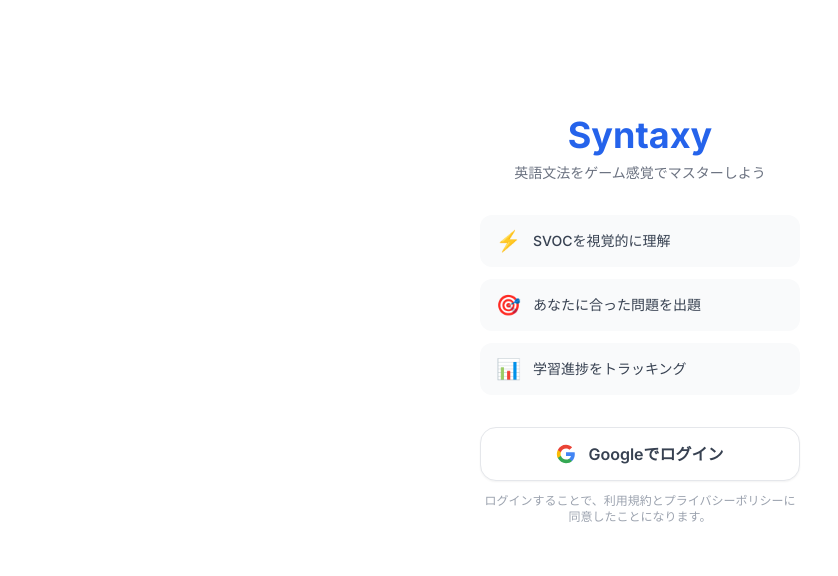
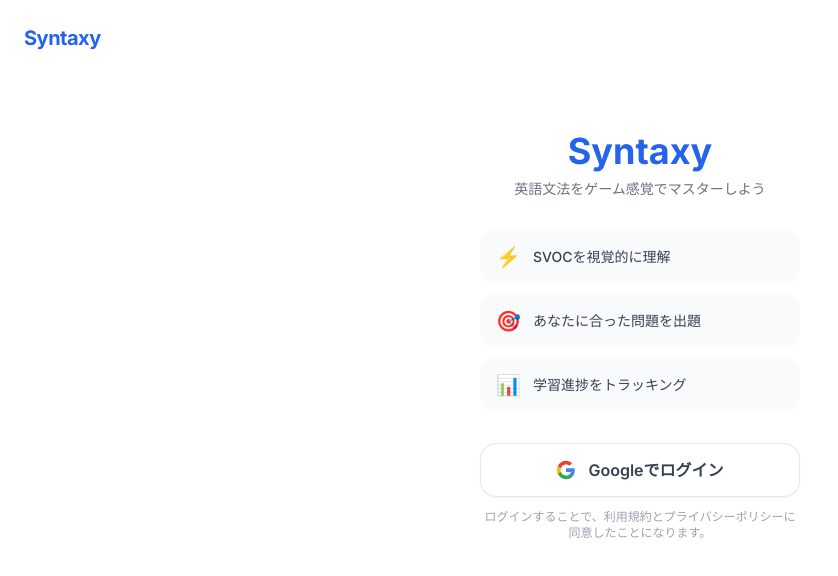
Before and after one commit to Ken25044/syntaxy, a React (Vite) app: page /login in a window 1280 px wide. Shown: the top 576 px of the page, without its empty margins (0-838 px from the left). Built offline with nearby package versions, Linux system fonts and the light colour scheme; no server answers.

Commit message:
feat: show logo on all screens to navigate home

```diff
--- a/src/components/layout/Header.tsx
+++ b/src/components/layout/Header.tsx
@@ -1,12 +1,10 @@
-import { Link, useLocation } from 'react-router-dom';
+import { Link } from 'react-router-dom';
 import { useAuth } from '../../contexts/AuthContext';
 
 export default function Header() {
   const { user } = useAuth();
-  const location = useLocation();
 
-  // クイズ中はヘッダーを非表示
-  if (location.pathname.startsWith('/quiz')) return null;
+  // 常にヘッダーを表示し、ロゴからホームに戻れるようにする
 
   return (
     <header className="sticky top-0 z-40 bg-white/80 backdrop-blur-md border-b border-gray-100">
--- a/src/pages/LoginPage.tsx
+++ b/src/pages/LoginPage.tsx
@@ -1,6 +1,6 @@
 import { useState } from 'react';
 import { GoogleAuthProvider, signInWithPopup } from 'firebase/auth';
-import { useNavigate } from 'react-router-dom';
+import { useNavigate, Link } from 'react-router-dom';
 import { auth } from '../lib/firebase';
 
 export default function LoginPage() {
@@ -24,9 +24,13 @@
   };
 
   return (
-    <div className="min-h-[80vh] flex flex-col items-center justify-center space-y-8 px-4">
+    <div className="relative min-h-[80vh] flex flex-col items-center justify-center space-y-8 px-4">
+      {/* どこからでもホームに戻れるロゴ（左上） */}
+      <Link to="/" className="absolute top-4 left-4 sm:top-6 sm:left-6 flex items-center gap-2">
+        <span className="text-xl font-bold text-primary-600 tracking-tight">Syntaxy</span>
+      </Link>
       {/* ロゴ */}
-      <div className="text-center">
+      <div className="text-center mt-12">
         <h1 className="text-4xl font-bold text-primary-600 mb-2">Syntaxy</h1>
         <p className="text-gray-500 text-sm">英語文法をゲーム感覚でマスターしよう</p>
       </div>
--- a/src/pages/OnboardingPage.tsx
+++ b/src/pages/OnboardingPage.tsx
@@ -1,4 +1,5 @@
 import { useState } from 'react';
+import { Link } from 'react-router-dom';
 import { useAuth } from '../contexts/AuthContext';
 import { updateUserProfile } from '../services/userService';
 
@@ -47,8 +48,13 @@
   }
 
   return (
-    <div className="min-h-screen bg-white px-5 py-12 flex flex-col max-w-md mx-auto">
-      <div className="flex-1 space-y-8">
+    <div className="relative min-h-screen bg-white px-5 py-12 flex flex-col max-w-md mx-auto">
+      {/* どこからでもホームに戻れるロゴ（左上） */}
+      <Link to="/" className="absolute top-4 left-4 sm:top-6 sm:left-6 flex items-center gap-2">
+        <span className="text-xl font-bold text-primary-600 tracking-tight">Syntaxy</span>
+      </Link>
+
+      <div className="flex-1 space-y-8 mt-6">
         <div>
           <h1 className="text-2xl font-bold text-gray-800 mb-2">Syntaxyへようこそ！</h1>
           <p className="text-gray-500 text-sm">あなたに合った学習を提供するために、少しだけ教えてください。</p>
```
